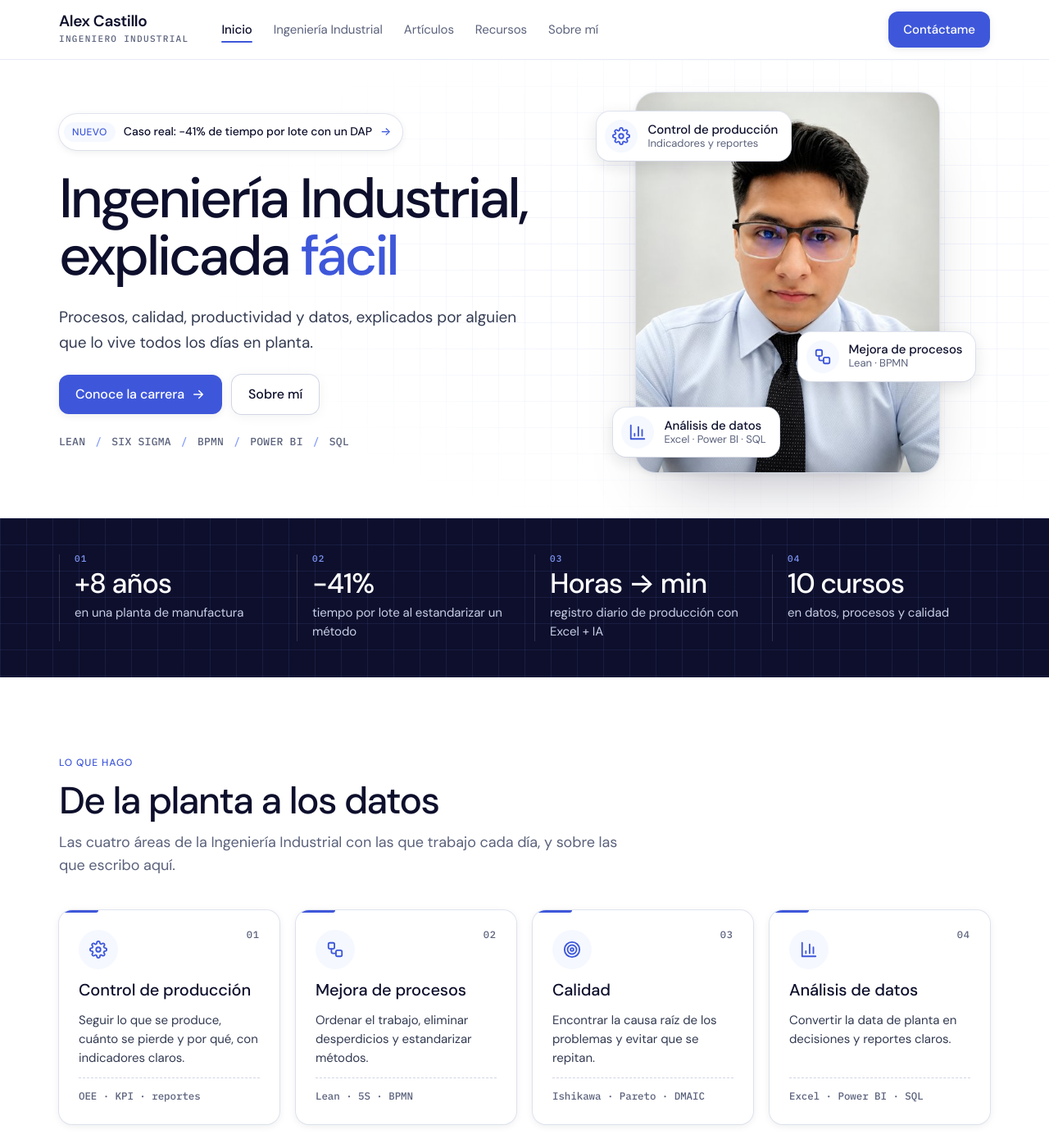
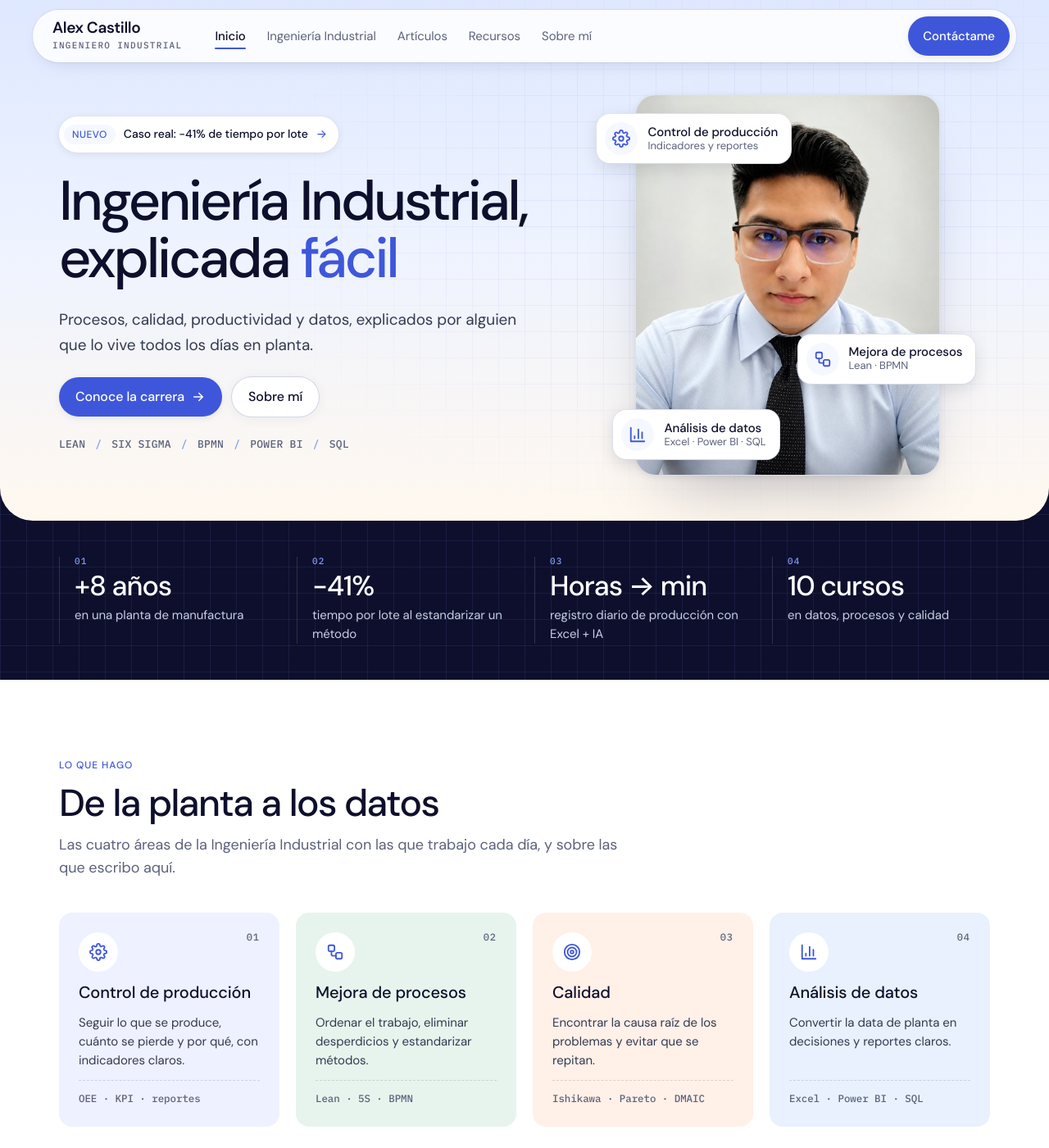
Before and after one commit to AlexCastilloFar/AlexCastilloFar.github.io, a Jekyll site: the page built from index.html, in a window 1280 px wide and 1400 px high. Shown: the whole window at 82% size. Built offline with Jekyll 4.4.1, drawn with Linux system fonts in a browser that asks for light colours.

Commit message:
Estilo v4: menú cápsula, portada con degradado, tarjetas de colores suaves y botones píldora (pendiente de aprobación)
Co-Authored-By: Claude Opus 5.5 <noreply@anthropic.com>
Claude-Session: https://claude.ai/code/session_01PDpecnC4qJskpxKXANRDtd

```diff
--- a/_posts/2026-10-31-caso-estandarizacion-metodos-de-trabajo.md
+++ b/_posts/2026-10-31-caso-estandarizacion-metodos-de-trabajo.md
@@ -1,6 +1,6 @@
 ---
 title: "Caso real: reduje 41% el tiempo por lote estandarizando el método de trabajo"
-titulo_corto: "Caso real: −41% de tiempo por lote con un DAP"
+titulo_corto: "Caso real: −41% de tiempo por lote"
 description: "Cómo usé el DAP y la estandarización de métodos de trabajo para reducir 41% el tiempo por lote y 50% la distancia recorrida en una línea de producción."
 categoria: Casos reales
 resumen: "De 179 a 106 minutos por lote en una línea de producción, usando DAP y estandarización."
--- a/assets/css/style.css
+++ b/assets/css/style.css
@@ -412,3 +412,47 @@ footer a:focus-visible{outline-color:var(--glow)}
 .prose blockquote{margin:0;background:var(--wash);border-left:3px solid var(--accent);border-radius:0 12px 12px 0;padding:16px 20px;font-size:16px;color:var(--text)}
 .prose blockquote p{margin:0}
 .prose blockquote p+p{margin-top:8px}
+
+/* =========================================================
+   v4 · ideas tomadas de Bevel, Relate y Resume.io
+   ========================================================= */
+
+/* 1. Menú flotante tipo cápsula (Bevel) */
+header{background:transparent;border-bottom:0;padding:12px 0 0;-webkit-backdrop-filter:none;backdrop-filter:none}
+header .bar{background:rgba(255,255,255,.86);-webkit-backdrop-filter:blur(14px);backdrop-filter:blur(14px);border-radius:999px;box-shadow:0 0 0 1px rgba(13,15,44,.06),0 8px 24px -12px rgba(13,15,44,.18);padding-inline:24px 8px;min-height:64px}
+header .bar-cta{min-height:48px}
+.menu-btn{border-radius:999px}
+@media (max-width:900px){
+  header{padding:10px 12px 0}
+  header .bar{border-radius:20px;padding-inline:16px 8px;min-height:60px}
+  .nav{left:12px;right:12px;top:calc(100% + 8px);border-radius:20px;border:0;box-shadow:0 0 0 1px rgba(13,15,44,.06),0 24px 40px -20px rgba(13,15,44,.35)}
+}
+
+/* 2. Portada con "cielo" degradado y esquinas redondeadas abajo (Bevel + Relate) */
+.hero-sky{background:linear-gradient(180deg,#dde7ff 0%,#eef3ff 48%,#fff8ef 100%);border-radius:0 0 40px 40px;margin-top:-88px;padding-top:88px}
+@media (max-width:900px){.hero-sky{border-radius:0 0 28px 28px;margin-top:-78px;padding-top:78px}}
+.hero-sky + .stats-band{margin-top:-40px;padding-top:40px}
+@media (max-width:900px){.hero-sky + .stats-band{margin-top:-28px;padding-top:28px}}
+.hero-sky{position:relative;z-index:1}
+
+/* 3. Botones en forma de píldora (Relate, Resume.io) */
+.btn,.show-cta{border-radius:999px}
+
+/* 4. "Lo que hago": tarjetas con fondos suaves distintos (Resume.io + Bevel) */
+.feat .f{box-shadow:none;border:0}
+.feat .f::after{display:none}
+.feat .f:nth-child(1){background:#eef1ff}
+.feat .f:nth-child(2){background:#e7f4ed}
+.feat .f:nth-child(3){background:#fff0e8}
+.feat .f:nth-child(4){background:#e8f1fd}
+.feat .f .ico-box{background:#fff}
+.feat .f .mono{border-top-color:rgba(13,15,44,.14)}
+
+/* 5. Punto de estado en los resultados (Relate) */
+.case .res span{display:inline-flex;align-items:center;gap:8px}
+.case .res span::before{content:"";width:8px;height:8px;border-radius:50%;background:#16a34a;flex:none}
+
+/* 6. Panel del caso destacado más redondeado (Relate) */
+.dark{border-radius:32px}
+.hero .badge{max-width:min(100%,calc(100vw - 32px));width:fit-content}
+.badge .badge-txt{flex:0 1 auto;min-width:0}.badge .badge-new{flex:none}
--- a/index.html
+++ b/index.html
@@ -4,7 +4,7 @@ seccion: inicio
 title: Ingeniería Industrial explicada fácil
 ---
 {% assign ultimo = site.posts.first %}
-<section class="plano">
+<section class="plano hero-sky">
   <div class="wrap hero">
     <div class="stack">
       {% if ultimo %}<a class="badge" href="{{ ultimo.url | relative_url }}"><span class="badge-new">Nuevo</span><span class="badge-txt">{{ ultimo.titulo_corto | default: ultimo.title }}</span><span class="badge-arrow" aria-hidden="true">→</span></a>{% endif %}
```
Also changed, not shown: DESIGN.md (+13 -2 lines).
